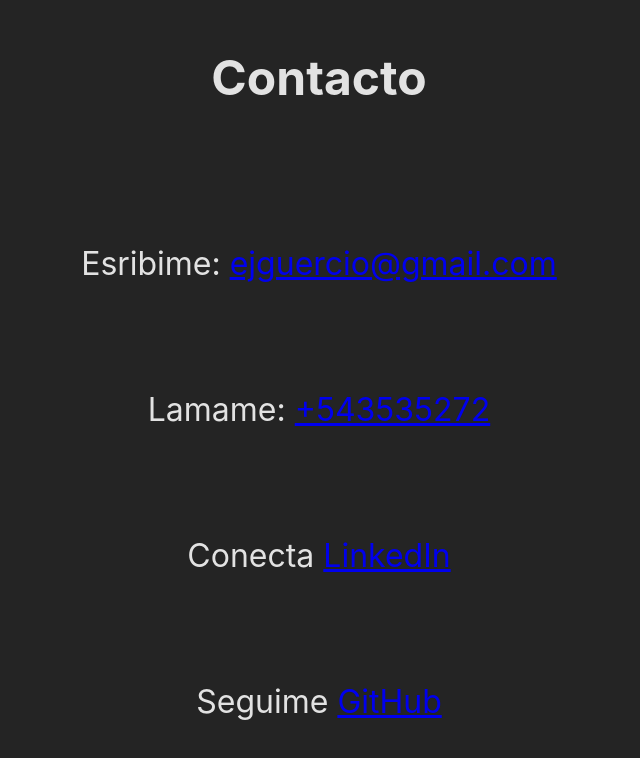
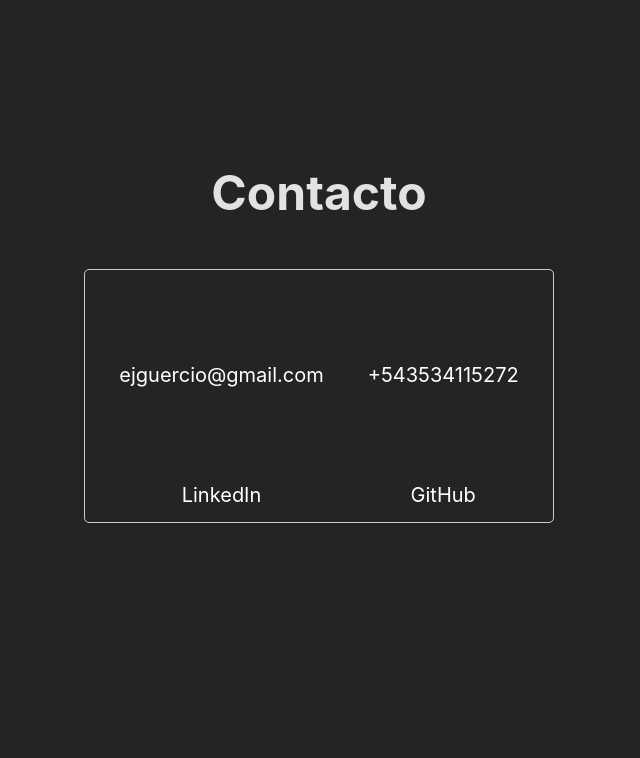
Before and after one commit to ejguercio/portfolio, a React (Vite) app in the folder front-end/: page / in a window 1280 px wide. Shown: the part 1680-2438 px from the top of the page, without its empty margins (321-961 px from the left). After the commit the page ends 2400 px from the top, so only its background shows below. Built offline with nearby package versions, Linux system fonts and the light colour scheme; some icons are missing.

Commit message:
FEAT estilos y links de contacto

```diff
--- a/front-end/src/components/Contact/Contact.jsx
+++ b/front-end/src/components/Contact/Contact.jsx
@@ -2,17 +2,29 @@ import css from "./Contact.module.css"
 
 const Contact = () => {
     return (
-      <section id="contact" className={css.container}>
+      <section id="contact" className={css.section} >
+          <h2 className={css.title}>Contacto</h2>
         <div className={css.container}>
-          <h2 className={css.title}>Contacto</h2>
-            <box-icon name='mail-send' color='#ffffff' />
-          <span>Esribime: <a href="mailto:ejguercio@gmail.com">ejguercio@gmail.com</a></span>
-            <box-icon name='phone-call' type='solid' color='#ffffff'/>
-          <span>Lamame: <a href="https://wa.me/+543534115272">+543535272</a></span>
-          <box-icon name='linkedin-square' type='logo' color='#ffffff' />
-          <span>Conecta <a href="https://www.linkedin.com/in/ejguercio/" target="_blank" rel="noopener noreferrer">LinkedIn</a></span>
-          <box-icon name='github' type='logo' color='#ffffff' />
-          <span>Seguime <a href="https://www.linkedin.com/in/ejguercio/" target="_blank" rel="noopener noreferrer">GitHub</a></span>
+          <div>
+            <a href="mailto:ejguercio@gmail.com">
+              <box-icon name='mail-send' color='#ffffff' />
+              <span> ejguercio@gmail.com</span>
+            </a>
+            <a href="https://www.linkedin.com/in/ejguercio/" target="_blank" rel="noopener noreferrer">
+              <box-icon name='linkedin-square' type='logo' color='#ffffff' />
+              <span>LinkedIn</span>
+            </a>
+          </div>
+          <div>
+            <a  href="https://wa.me/+543534115272" target="_blank" rel="noopener noreferrer">
+              <box-icon name='phone-call' type='solid' color='#ffffff'/>
+              <span>+543534115272</span>
+            </a>
+            <a href="https://github.com/ejguercio" target="_blank" rel="noopener noreferrer">
+              <box-icon name='github' type='logo' color='#ffffff' />
+              <span>GitHub</span>
+            </a>
+          </div>
         </div>
       </section>
     );
--- a/front-end/src/components/Contact/Contact.module.css
+++ b/front-end/src/components/Contact/Contact.module.css
@@ -1,7 +1,27 @@
+.section{
+  display: flex;
+  flex-direction: column;
+}
+
+.section a{
+  text-decoration: none;
+  color: #fff;
+}
+
 .container {
+    display: flex;
+    flex-direction: row;
     text-align: center;
-    padding: 50px 0;
-  }
+    padding: 12px 12px 0px 12px;
+    border: 1px solid #ccc;
+    border-radius: 5px;
+    overflow: hidden;
+    box-shadow: 0 2px 4px rgba(0, 0, 0, 0.1);
+}
+
+.container div{
+  padding: 0px 10px;
+}
 
 .title {
     font-size: 3rem;
@@ -9,11 +29,11 @@
 
 .container span{
   display: block;
-  font-size: 2rem;
-  margin-bottom: 12px;
+  font-size: 20px;
+  margin: 12px;
 }
 
 .container box-icon{
-  height: 80px;
-  width: 80px;
+  height: 60px;
+  width: 60px;
 }
```
